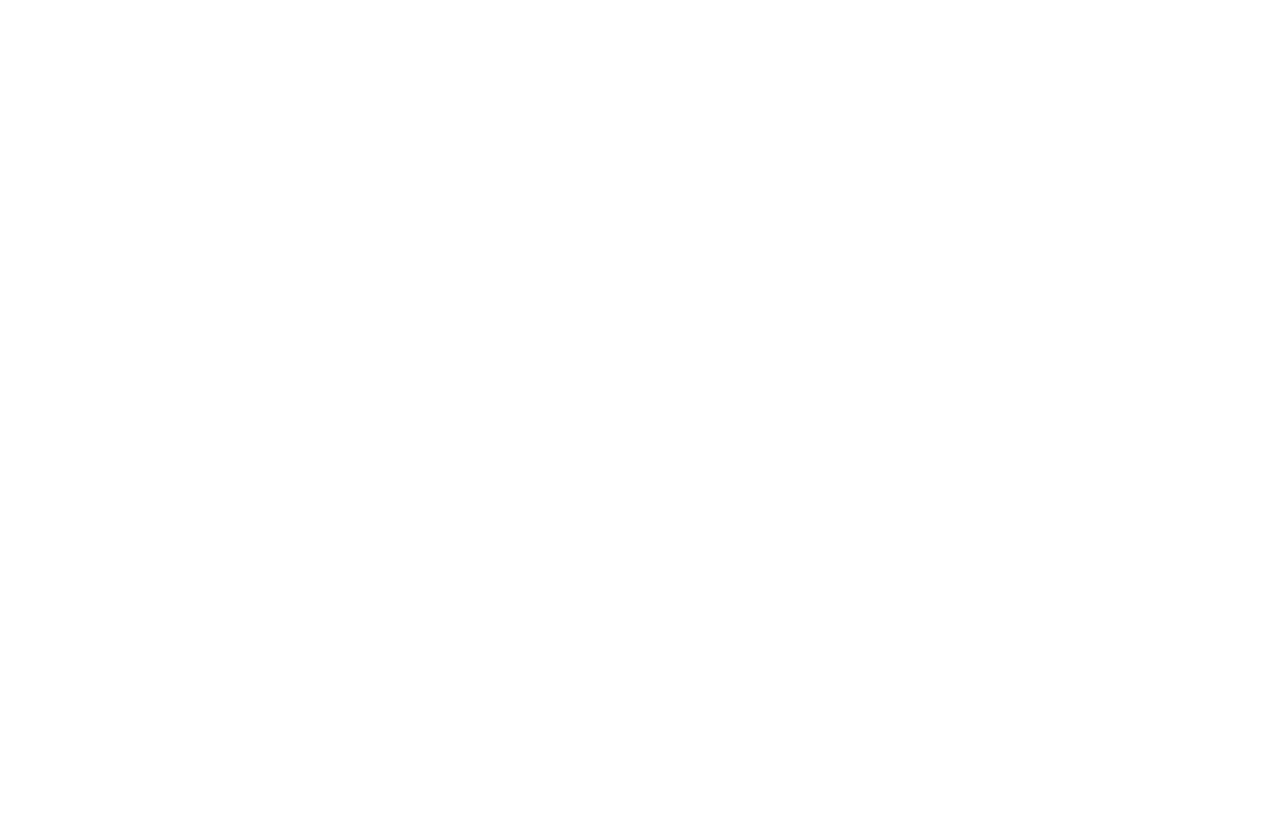
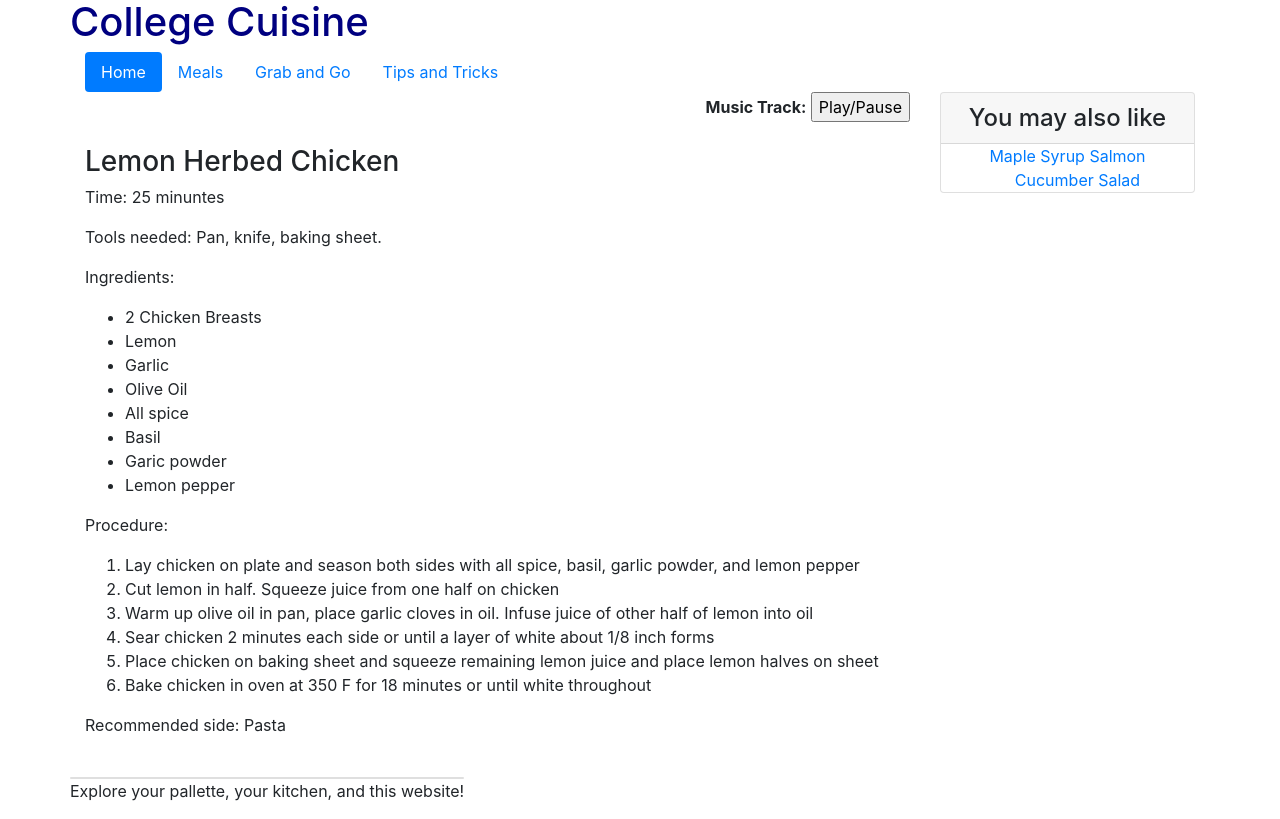
Before and after one commit to harrylf/HCI, a plain HTML site: page recipe.html in a window 1280 px wide. Drawn offline with nearby package versions, Linux system fonts and the light colour scheme.

Commit message:
Added few recipes. Audio button implemented

```diff
--- a/recipe.html
+++ b/recipe.html
@@ -0,0 +1,109 @@
+<!DOCTYPE html>
+<html>
+
+    <head>
+        <meta charset="utf-8">
+        <meta name="viewpoint" content="width=device-width,intial-scale=1, shrink-to-fit=no">
+        <link rel="stylesheet" href="https://maxcdn.bootstrapcdn.com/bootstrap/4.0.0-beta/css/bootstrap.min.css" integrity="sha384-/Y6pD6FV/Vv2HJnA6t+vslU6fwYXjCFtcEpHbNJ0lyAFsXTsjBbfaDjzALeQsN6M" crossorigin="anonymous">
+
+        <title>College Cuisine</title>
+
+    </head>
+
+    <body>
+
+
+        <div class="container">
+            <div class = "row">
+                <div class="col-xs-12">
+                    <div class="page-header">
+                        <h1><span style="color: navy">College Cuisine</span></h1>
+                    </div>
+                </div>
+            </div>
+
+            <div class="row">
+                <div class="col-xs-12">
+                    <div class="container">
+                        <ul class="nav nav-pills">
+                            <li class="nav-item "><a class="nav-link active" href="index.html">Home</a></li>
+                            <li class="nav-item"><a class="nav-link " href="meals.html">Meals</a></li>
+                            <li class="nav-item"><a class="nav-link " href="grabgo.html">Grab and Go</a></li>
+                            <li class="nav-item"><a class="nav-link " href="tips.html">Tips and Tricks</a></li>
+                        </ul>
+                    </div>
+                </div>
+            </div>
+            <div class="row">
+                <div class="col-sm-9 col-xs-12">
+                    <div align = "right">
+                        <strong>Music Track:</strong>
+                       <audio id="myAudio"
+                        <source src="Free Background Music For Cooking 16 minutes.mp3"
+                             type='audio/ogg; codecs=vorbis'>
+                        Your user agent does not support the HTML5 Audio element.
+                        </audio>
+                        <button type="button" onclick="aud_play_pause()">Play/Pause</button>
+                        <script>
+                        function aud_play_pause()
+                        {
+                            var myAudio = document.getElementById("myAudio");
+                            if (myAudio.paused)
+                            {
+                                myAudio.play();
+                            }
+                            else
+                            {
+                                myAudio.pause();
+                            }
+                        }
+                        </script>
+                    </div>
+
+                    <br>
+                    <h3>Lemon Herbed Chicken</h3>
+                    <p>Time: 25 minuntes</p>
+                    <p>Tools needed: Pan, knife, baking sheet.</p>
+                    <p>Ingredients:</p>
+                        <ul>
+                            <li>2 Chicken Breasts</li>
+                            <li>Lemon</li>
+                            <li>Garlic</li>
+                            <li>Olive Oil</li>
+                            <li>All spice</li>
+                            <li>Basil</li>
+                            <li>Garic powder</li>
+                            <li>Lemon pepper</li>
+                        </ul>
+                    <p>Procedure:</p>
+                        <ol>
+                            <li>Lay chicken on plate and season both sides with all spice, basil, garlic powder, and lemon pepper</li>
+                            <li>Cut lemon in half. Squeeze juice from one half on chicken</li>
+                            <li>Warm up olive oil in pan, place garlic cloves in oil. Infuse juice of other half of lemon into oil</li>
+                            <li>Sear chicken 2 minutes each side or until a layer of white about 1/8 inch forms</li>
+                            <li>Place chicken on baking sheet and squeeze remaining lemon juice and place lemon halves on sheet</li>
+                            <li>Bake chicken in oven at 350 F for 18 minutes or until white throughout</li>
+                        </ol>
+
+                    <p>Recommended side: Pasta</p>
+
+                </div>
+                <div class="col-sm-3 col-xs-12">
+                    <div class="card text-center">
+                        <h4 class="card-header">You may also like</h4>
+                        <a href = "recipe2.html" class="card-link"> Maple Syrup Salmon </a>
+                        <a href = "recipe.html" class="card-link"> Cucumber Salad </a>
+                    </div>
+                </div>
+            </div>
+            <br>
+            <div class="row">
+                <div class="col-xs-12">
+                    <div class = "card text-center"></div>
+                    <p>Explore your pallette, your kitchen, and this website!
+                    <!--a href="https://media.tenor.com/images/385ec966abc6c63961163a35f2d40450/tenor.gif">How I feel about the rest of my classes</a-->
+                </div>
+            </div>
+        </div>
+    </body>
+</html>
```
Also changed, not shown: index.html (+1 -1 lines), recipe2.html (added, +110 -0 lines), 3 other files.
